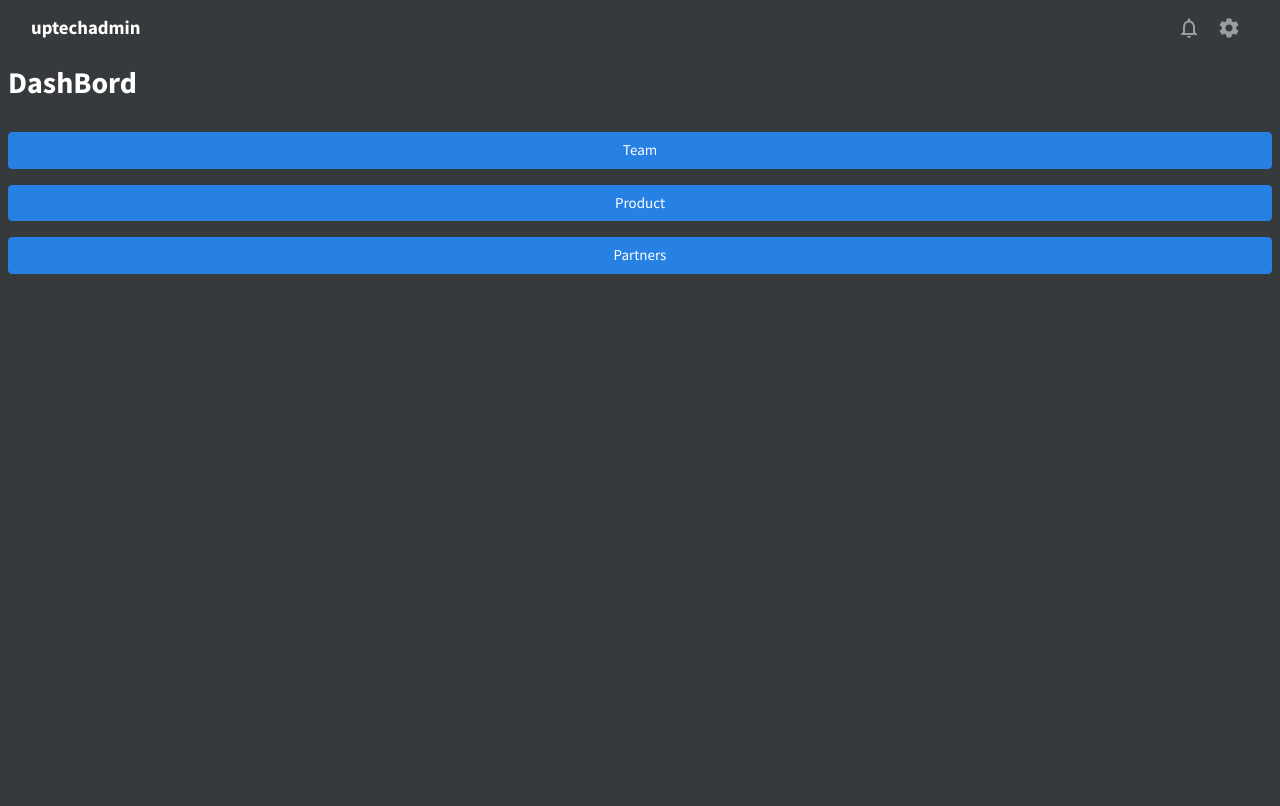
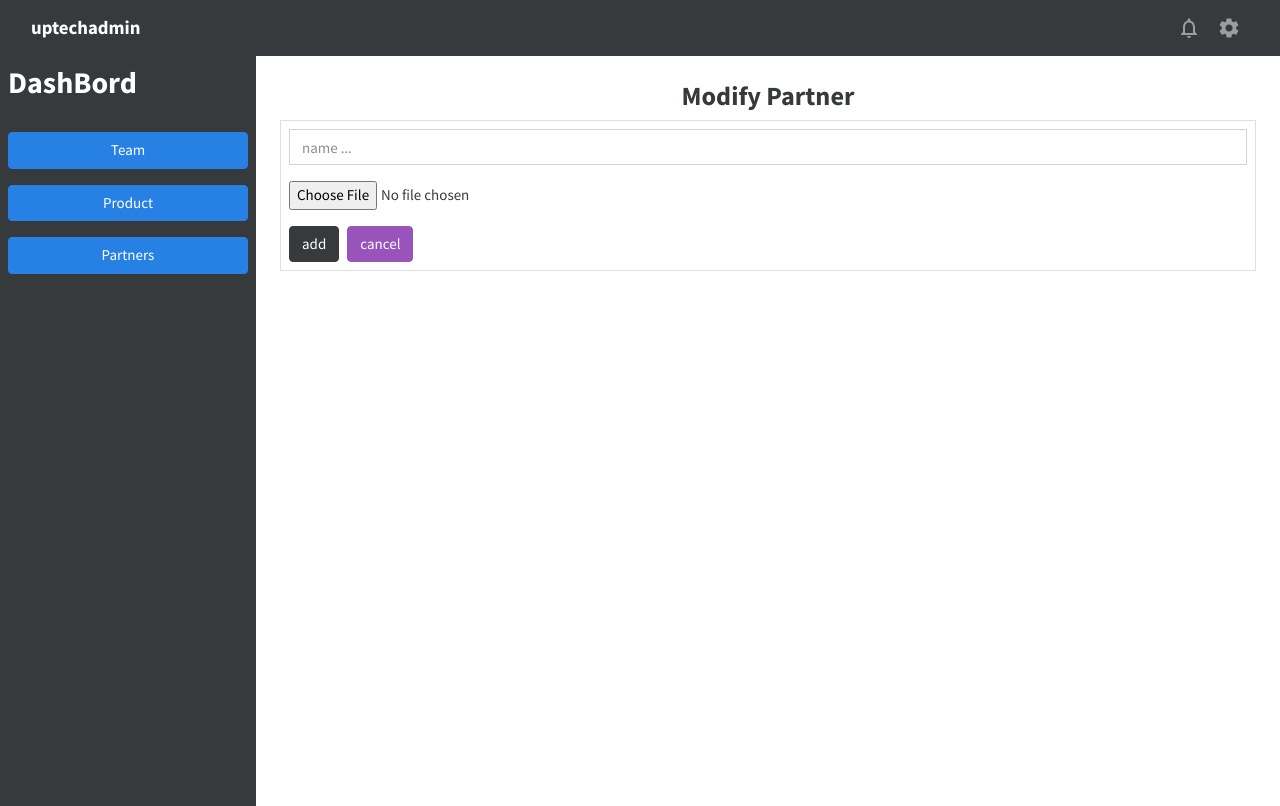
Before and after one commit to Brain-Core/uptech-backend, a React (Create React App) app in the folder client/: page /editpartner/1 in a window 1280 px wide. Built offline with nearby package versions, Linux system fonts and the light colour scheme; no server answers.

Commit message:
done with partner crud operation

```diff
--- a/client/src/App.tsx
+++ b/client/src/App.tsx
@@ -9,6 +9,8 @@ import Addteam from './components/team/Addteam';
 import EditTem from './components/team/EditTem';
 import EditProduct from './components/product/EditProduct';
 import AddProduct from './components/product/AddProduct';
+import EditPartner from './components/partner/EditPartner';
+import AddPartner from './components/partner/AddPartner';
 
 
 function App() {
@@ -28,6 +30,9 @@ function App() {
 
         {/* partner's routes */}
         <Route exact path='/partner' component={Partner}/>
+        <Route exact path='/editpartner/:id' component={EditPartner}/>
+        <Route exact path='/addpartner' component={AddPartner}/>
+
 
       </div>
     </Router>
--- /dev/null
+++ b/client/src/components/partner/AddPartner.tsx
@@ -0,0 +1,52 @@
+import { useState } from 'react';
+import { Link, useHistory } from 'react-router-dom';
+import { useAddPartnerMutation } from '../../slices/partnerSlice';
+
+
+function AddPartner() {
+    const [name, setName] = useState('');
+    const [photo, setPhoto] = useState('');
+    const [addPartner] = useAddPartnerMutation();
+    const history = useHistory();
+
+    const onChangeName = (e:any) => setName(e.target.value);
+    const onChangePhoto = (e:any) => setPhoto(e.target.files[0]);
+
+    const onSubmitPartner = (e:any) => {
+        e.preventDefault();
+        const format = new FormData();
+        format.append('name',name);
+        format.append('logo',photo);
+        addPartner(format);
+        setName('');
+        history.push('/partner')
+
+    }
+
+
+    return (
+        <div className="other">
+            <div className="p-4">
+                <h3 className="text-center font-weight-bold">New Partner</h3>
+                <div className="card p-2">
+                    <form onSubmit={onSubmitPartner} className="form">
+                        <div className="form-group">
+                            <input value={name}
+                            onChange={onChangeName}
+                             type="text" placeholder="name ..." className="form-control"/>
+                        </div>
+                        <div className="form-group">
+                            <input
+                            onChange={onChangePhoto}
+                            type="file" accept=".png, .jpg, .jpeg" />
+                        </div>
+                        <button type="submit" className="btn btn-secondary rounded mr-2">add</button>
+                        <Link className="btn btn-info rounded" to="/partner">cancel</Link>
+                    </form>
+                </div>
+            </div>
+        </div>
+    )
+}
+
+export default AddPartner
--- /dev/null
+++ b/client/src/components/partner/EditPartner.tsx
@@ -0,0 +1,58 @@
+import axios from 'axios';
+import { useState, useEffect } from 'react';
+import { Link, useHistory, useParams } from 'react-router-dom';
+import { useGetPartnerQuery} from '../../slices/partnerSlice';
+
+function EditPartner() {
+    const {id}:{id:string} = useParams();
+    const [name, setName] = useState('');
+    const [photo, setPhoto] = useState('');
+    const {data, isLoading} = useGetPartnerQuery(id);
+    const history = useHistory();
+
+    const onChangeNamep = (e:any) => setName(e.target.value);
+    const onChangePhoto = (e:any) => setPhoto(e.target.files[0]);
+
+    useEffect(()=>{
+        if(!isLoading){
+            setName(`${data?.name}`);
+        }
+    },[])
+
+    const onSubmitPartner = (e:any) => {
+        e.preventDefault();
+        const format = new FormData();
+        format.append('name',name);
+        format.append('logo',photo);
+        axios.put(`http://localhost:3030/partner/edit/${id}`,format);
+        setName('')
+        history.push('/partner')
+
+    }
+
+    return (
+        <div className="other">
+             <div className="p-4">
+                <h3 className="text-center font-weight-bold">Modify Partner</h3>
+                <div className="card p-2">
+                    <form onSubmit={onSubmitPartner} className="form">
+                        <div className="form-group">
+                            <input value={name}
+                            onChange={onChangeNamep}
+                             type="text" placeholder="name ..." className="form-control"/>
+                        </div>
+                        <div className="form-group">
+                            <input
+                            onChange={onChangePhoto}
+                            type="file" accept=".png, .jpg, .jpeg" />
+                        </div>
+                        <button type="submit" className="btn btn-secondary rounded mr-2">add</button>
+                        <Link className="btn btn-info rounded" to="/partner">cancel</Link>
+                    </form>
+                </div>
+            </div>
+        </div>
+    )
+}
+
+export default EditPartner
--- a/client/src/components/partner/Partner.tsx
+++ b/client/src/components/partner/Partner.tsx
@@ -1,9 +1,69 @@
 import './Partner.css';
+import { Link } from 'react-router-dom';
+import { useGetPartnersQuery, useDeletePartnerMutation } from '../../slices/partnerSlice';
+import Table from '../table/Table';
+import DeleteIcon from '@material-ui/icons/Delete';
+import EditIcon from '@material-ui/icons/Edit';
 
 function Partner() {
+    const {data=[], isLoading, error} = useGetPartnersQuery();
+    const [deletePartner] = useDeletePartnerMutation()
+
+
+    const columns = [
+        {
+            field:'id',
+            headerName:'ID',
+            width: 200
+        },
+        {
+            field:'name',
+            headerName:'Name',
+            width: 200
+        },
+        {
+            field:'logo',
+            headerName:'Logo',
+            width: 200,
+            renderCell: (params: any) => (
+                <div>
+                    <img style={{borderRadius:'50%'}} src={params.row.logo} width={50} height={50}  alt="" />
+                </div>
+            )
+        },
+        {
+            field:'*',
+            headerName:'*',
+            width: 200,
+            renderCell:(params:any)=>(
+                <div>
+                    <Link to={`/editpartner/${params.row.id}`}>
+                        <EditIcon/>
+                    </Link>
+                    <DeleteIcon onClick={()=> deletePartner(params.row.id)}  className="icon-delete"/>
+                </div>
+            )
+        }
+    ];
     return (
         <div className="other">
-            <h1>Partner </h1>
+            <div className="p-4">
+                <div className="d-flex justify-content-around">
+                    <h3 className="font-weight-bold">Partners</h3>
+                    <Link to='/addpartner'>Add Partner+</Link>
+                </div>
+                {
+                    error ? ( <h3 className="danger">error ...</h3> )
+                    : isLoading ? (
+                        <h3> Loading...</h3>
+                    ) : data ? (
+                        <Table
+                        columns={columns}
+                        data={data}
+                        />
+                    ):null
+                }
+            </div>
         </div>
     )
 }
```
